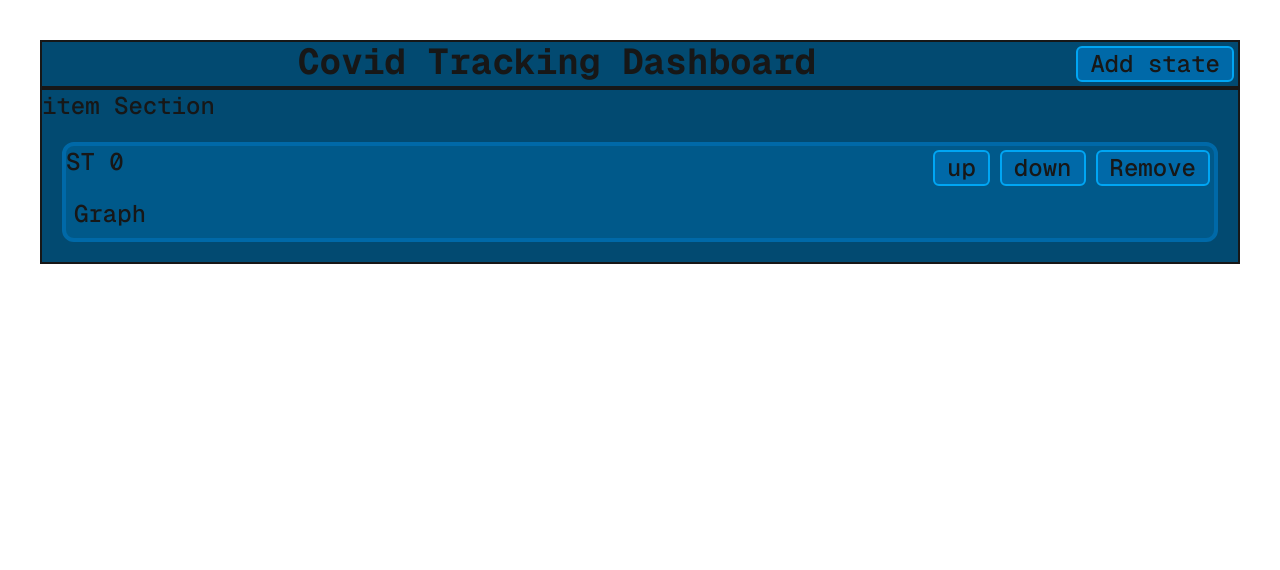
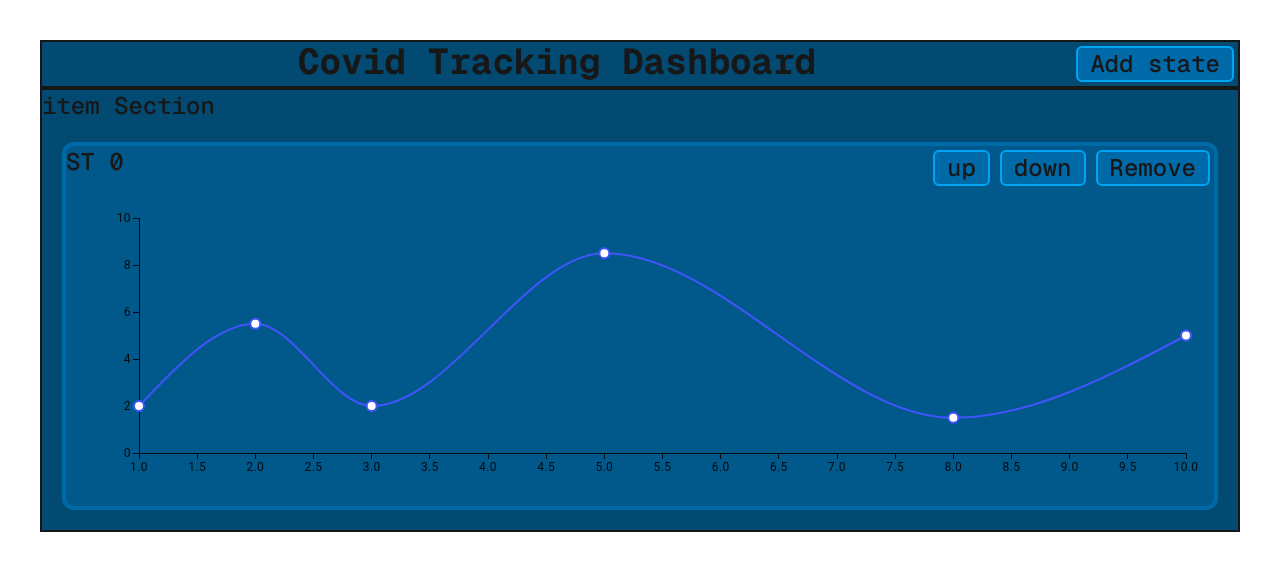
Before and after one commit to ehouse3/Covid-Tracker, a Next.js app in the folder covid-dashboard/: page / in a window 1280 px wide. Both pictures are taken after a click on the button "Add state". Shown: the top 570 px of the page. Built offline with nearby package versions, Linux system fonts and the light colour scheme.

Commit message:
ts parser for csv

```diff
--- a/covid-dashboard/app/page.tsx
+++ b/covid-dashboard/app/page.tsx
@@ -2,6 +2,8 @@
 import Image from "next/image";
 import { BarChart } from '@mui/x-charts/BarChart';
 import { useState, useRef } from 'react';
+import { LineChart } from "@mui/x-charts";
+import { foo } from "../parser.js";
 
 export default function Dashboard() {
   const nextId = useRef(0);
@@ -22,8 +24,17 @@ export default function Dashboard() {
           onClick={(event) => {descendState(state)}} >down</button>
         <button className="px-3 m-1 border-2 rounded-md border-sky-500 bg-sky-700 hover:bg-blue-600 hover:border-blue-500"
           onClick={(event) => {removeState(state.id)}}>Remove</button>
+
         <div className="basis-full p-2">
-          Graph
+          <LineChart
+            xAxis={[{ data: [1, 2, 3, 5, 8, 10] }]}
+            series={[
+              {
+                data: [2, 5.5, 2, 8.5, 1.5, 5],
+              },
+            ]}
+            height={300}
+          />
         </div>
       </div>
     );
--- /dev/null
+++ b/covid-dashboard/parser.js
@@ -0,0 +1,6 @@
+"use strict";
+Object.defineProperty(exports, "__esModule", { value: true });
+exports.foo = foo;
+function foo() {
+    return "";
+}
--- /dev/null
+++ b/covid-dashboard/parser.ts
@@ -0,0 +1,4 @@
+
+export function foo() {
+    return "";
+}
```
